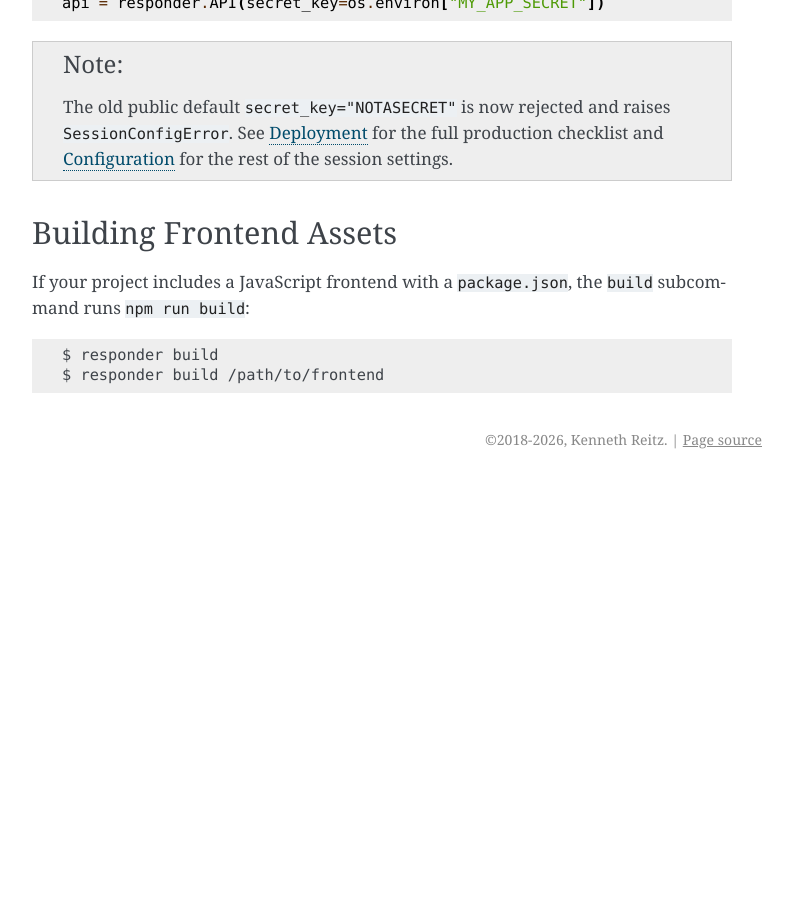
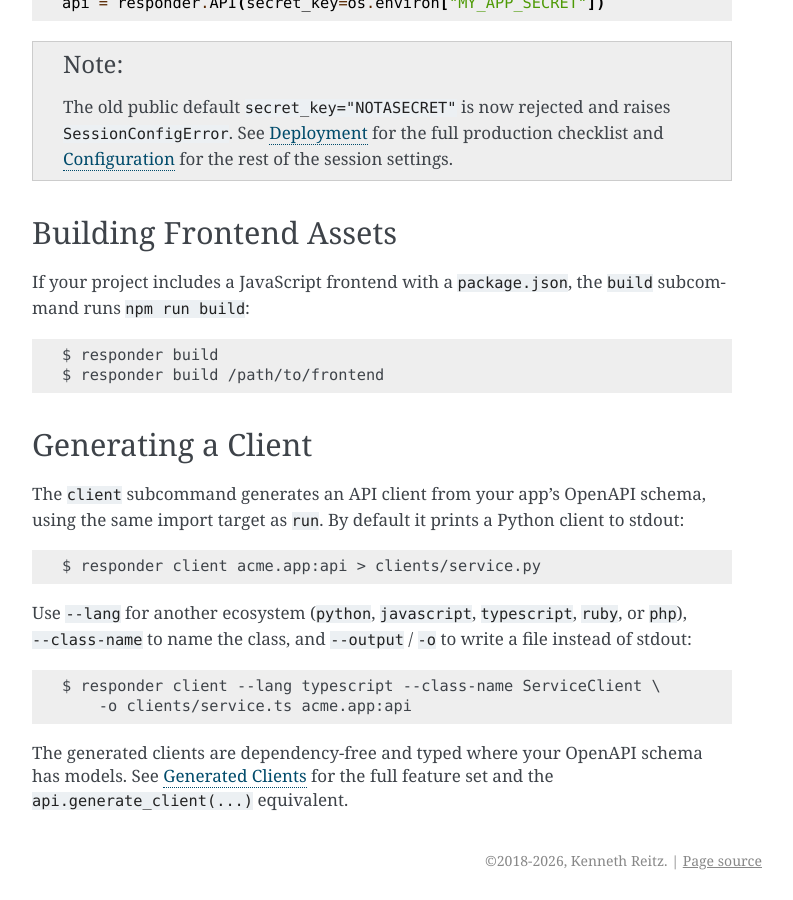
Before and after one commit to kennethreitz/responder, a Sphinx documentation site: the page built from docs/source/cli.rst, in a window 1280 px wide and 900 px high, scrolled down 2607 px. Shown: the whole window, without its empty margins (378-1171 px from the left). Built offline with Sphinx 7.4.7, drawn with Linux system fonts in a browser that asks for light colours; before the commit the page ends 3086 px from its top, so only the background shows below that.

Commit message:
docs: document the 'responder client' CLI subcommand
Co-Authored-By: Claude Opus 4.8 (1M context) <noreply@anthropic.com>

```diff
--- a/docs/source/cli.rst
+++ b/docs/source/cli.rst
@@ -141,3 +141,24 @@ the ``build`` subcommand runs ``npm run build``::
 
     $ responder build
     $ responder build /path/to/frontend
+
+
+Generating a Client
+-------------------
+
+The ``client`` subcommand generates an API client from your app's OpenAPI
+schema, using the same import target as ``run``. By default it prints a
+Python client to stdout::
+
+    $ responder client acme.app:api > clients/service.py
+
+Use ``--lang`` for another ecosystem (``python``, ``javascript``,
+``typescript``, ``ruby``, or ``php``), ``--class-name`` to name the class, and
+``--output`` / ``-o`` to write a file instead of stdout::
+
+    $ responder client --lang typescript --class-name ServiceClient \
+        -o clients/service.ts acme.app:api
+
+The generated clients are dependency-free and typed where your OpenAPI schema
+has models. See :doc:`clientgen` for the full feature set and the
+``api.generate_client(...)`` equivalent.
```
